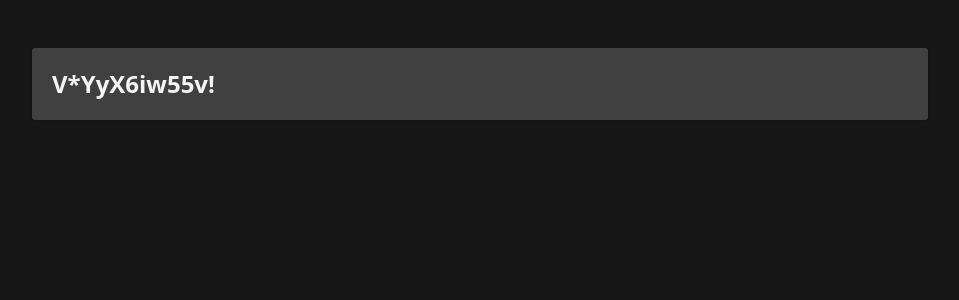
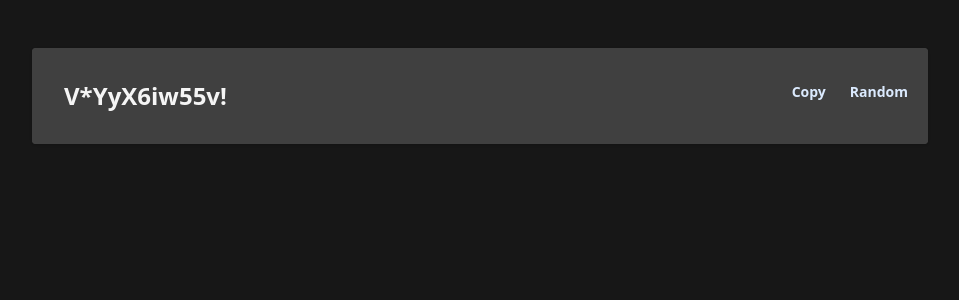
Before and after one commit to ABojo/password-generator, a React (Create React App) app: page / in a window 1280 px wide. Shown: the top 300 px of the page, without its empty margins (160-1119 px from the left). Built offline with nearby package versions, Linux system fonts and the light colour scheme.

Commit message:
made styling changes to passwordbox

```diff
--- a/src/components/PasswordBox.js
+++ b/src/components/PasswordBox.js
@@ -4,15 +4,22 @@ function PasswordBox(props) {
     <div className="w-full bg-true-gray-700 rounded shadow relative">
       <input
         value={password}
-        className="rounded p-5 pr-32 bg-true-gray-700 w-full text-true-gray-100 font-bold text-2xl"
+        className="rounded p-8 pr-44 bg-true-gray-700 w-full text-true-gray-100 font-bold text-2xl"
       ></input>
-      <div className="absolute top-1/2 right-5 text-blue-100 text-3xl transform -translate-y-1/2 ">
-        <button>
-          <i class="fas fa-copy mr-6 hover:text-blue-500 transition duration-200"></i>
-        </button>
-        <button onClick={generatePassword}>
-          <i class="fas fa-random hover:text-blue-500 transition duration-200"></i>
-        </button>
+      <div className="absolute top-1/2 right-5 text-blue-300 text-3xl transform -translate-y-1/2 flex items-center">
+        <div className="flex items-center flex-col mr-6">
+          <h2 className="text-sm font-bold mb-2 text-blue-100">Copy</h2>
+          <button>
+            <i class="fas fa-copy hover:text-blue-500 transition duration-200"></i>
+          </button>
+        </div>
+
+        <div className="flex items-center flex-col">
+          <h2 className="text-sm font-bold text-blue-100 mb-2 ">Random</h2>
+          <button onClick={generatePassword}>
+            <i class="fas fa-random hover:text-blue-500 transition duration-200"></i>
+          </button>
+        </div>
       </div>
     </div>
   );
```
